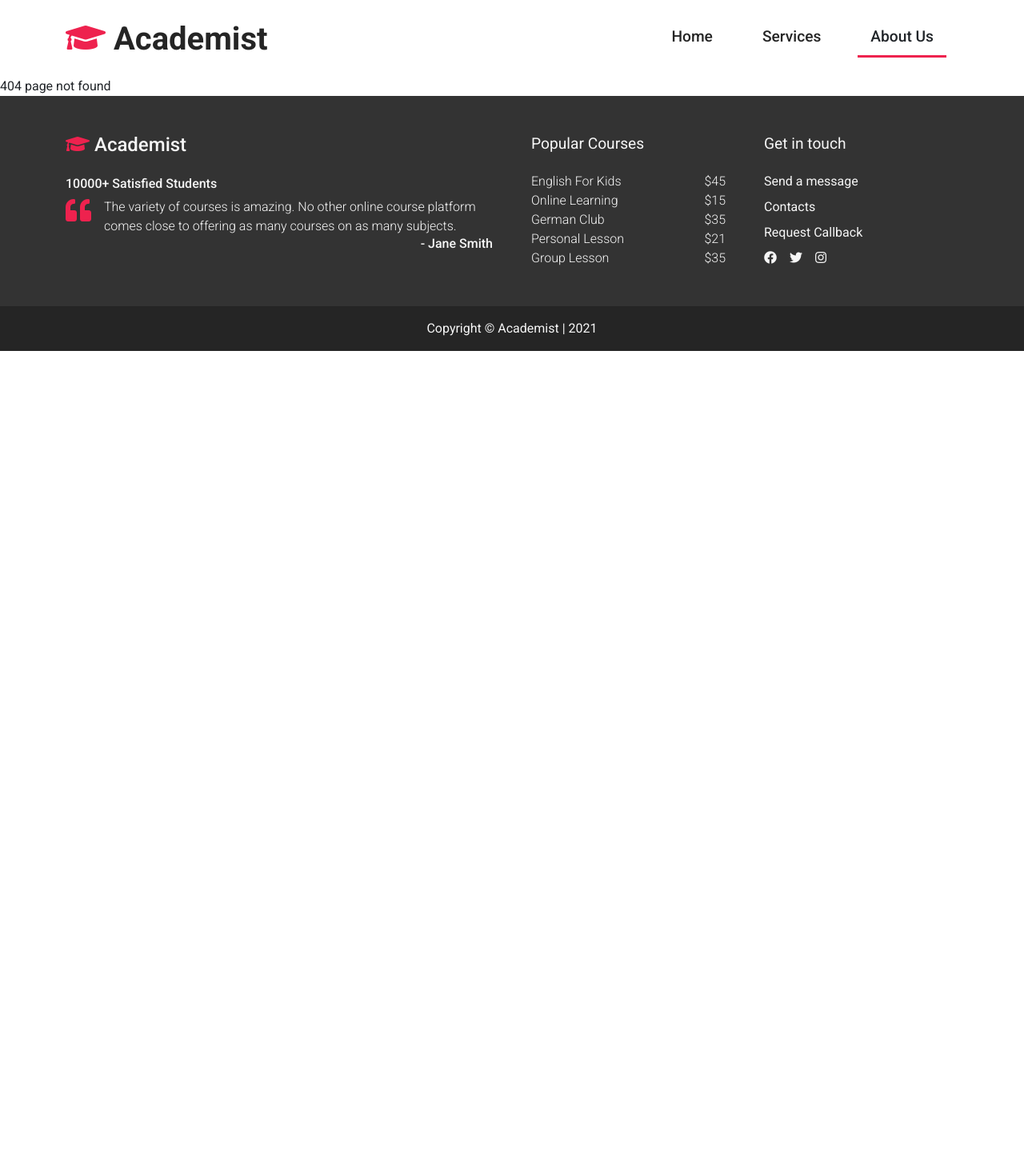
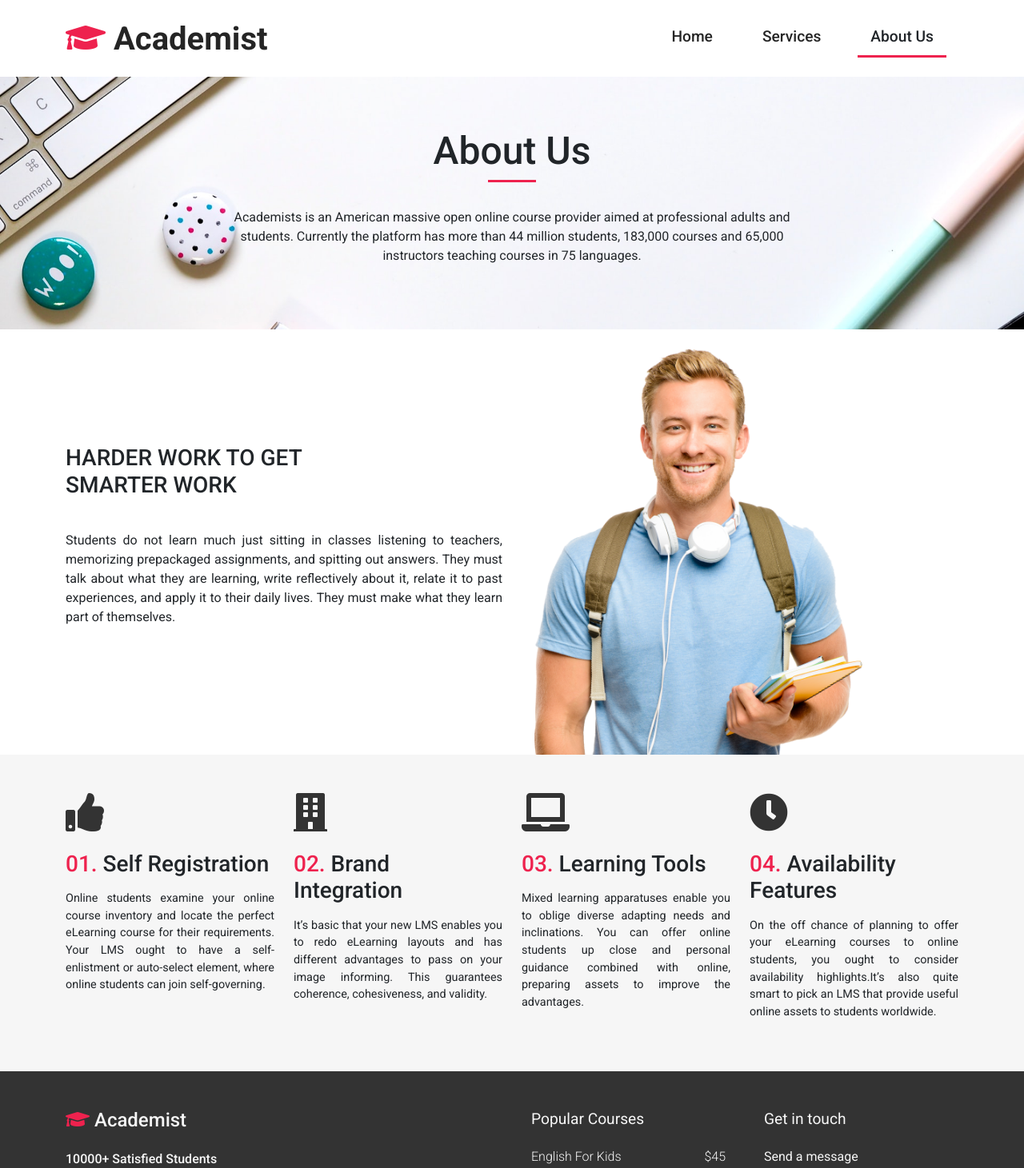
Before and after one commit to TasnimulHasan007/academist, a React (Create React App) app: page /about in a window 1280 px wide. Shown: the top 1461 px of the page at 80% size. Before the commit the page ends 800 px from the top, so only its background shows below. Built offline with nearby package versions, Linux system fonts and the light colour scheme.

Commit message:
about added

```diff
--- a/src/App.jsx
+++ b/src/App.jsx
@@ -7,6 +7,7 @@ import Footer from "./components/Footer/Footer"
 import Services from "./components/Services/Services"
 import "./App.css"
 import { useEffect, useState } from "react"
+import About from "./components/About/About"
 
 function App() {
   // state
@@ -30,11 +31,15 @@ function App() {
             <Home courses={courses}></Home>
           </Route>
           <Route exact path="/">
-            <Home></Home>
+            <Home courses={courses}></Home>
           </Route>
           {/* services */}
           <Route path="/services">
             <Services courses={courses}></Services>
+          </Route>
+          {/* about */}
+          <Route path="/about">
+            <About></About>
           </Route>
           {/* 404 */}
           <Route exact path="*">
--- /dev/null
+++ b/src/components/About/About.css
@@ -0,0 +1,56 @@
+/* banner top */
+.banner-top {
+  background: url("./img/banner.jpg") no-repeat center center/cover;
+  padding: 4rem;
+  text-align: center;
+}
+
+.banner-top h1 {
+  font-size: 3rem;
+}
+
+.banner-top .title .underline {
+  margin-bottom: 2rem;
+}
+
+.banner-top p {
+  max-width: 700px;
+  margin-inline: auto;
+}
+
+/* banner-middle */
+.banner-middle h3 {
+  text-transform: uppercase;
+}
+
+.banner-middle p {
+  padding-top: 2rem;
+  text-align: justify;
+}
+
+/* features */
+.features {
+  background: var(--text-light);
+  padding-block: 3rem;
+}
+
+.features .highlight {
+  color: var(--primary-color);
+}
+
+.features p {
+  padding-top: 0.5rem;
+  text-align: justify;
+  font-size: 0.9rem;
+}
+
+.features i {
+  display: block;
+  padding-bottom: 1.5rem;
+  color: var(--primary-text);
+  transition: 0.3s ease;
+}
+
+.feature:hover i {
+  transform: translateY(-10px);
+}
--- /dev/null
+++ b/src/components/About/About.jsx
@@ -0,0 +1,104 @@
+import React from "react"
+import { Container, Row, Col } from "react-bootstrap"
+import "./About.css"
+import aboutImg from "./img/about.png"
+
+const About = () => {
+  return (
+    <div>
+      {/* banner top */}
+      <div className="banner-top">
+        <Container>
+          <div className="title">
+            <h1>About Us</h1>
+            <div className="underline mx-auto"></div>
+          </div>
+          <p>
+            Academists is an American massive open online course provider aimed
+            at professional adults and students. Currently the platform has more
+            than 44 million students, 183,000 courses and 65,000 instructors
+            teaching courses in 75 languages.
+          </p>
+        </Container>
+      </div>
+      {/* banner middle */}
+      <Container>
+        <Row>
+          <Col md={6} className="banner-middle my-auto py-3">
+            <h3>
+              Harder work to get <br /> smarter work
+            </h3>
+            <p>
+              Students do not learn much just sitting in classes listening to
+              teachers, memorizing prepackaged assignments, and spitting out
+              answers. They must talk about what they are learning, write
+              reflectively about it, relate it to past experiences, and apply it
+              to their daily lives. They must make what they learn part of
+              themselves.
+            </p>
+          </Col>
+          <Col md={6}>
+            <img src={aboutImg} className="img-fluid w-75 mt-4 ms-3" alt="" />
+          </Col>
+        </Row>
+      </Container>
+      {/* features */}
+      <div className="features">
+        <Container>
+          <Row>
+            <Col className="feature" lg={3} md={2}>
+              <i className="fas fa-thumbs-up fa-3x"></i>
+              <h3>
+                <span className="highlight">01.</span> Self Registration
+              </h3>
+              <p>
+                Online students examine your online course inventory and locate
+                the perfect eLearning course for their requirements. Your LMS
+                ought to have a self-enlistment or auto-select element, where
+                online students can join self-governing.
+              </p>
+            </Col>
+            <Col className="feature" lg={3} md={2}>
+              <i className="fas fa-building fa-3x"></i>
+              <h3>
+                <span className="highlight">02.</span> Brand Integration
+              </h3>
+              <p>
+                It’s basic that your new LMS enables you to redo eLearning
+                layouts and has different advantages to pass on your image
+                informing. This guarantees coherence, cohesiveness, and
+                validity.
+              </p>
+            </Col>
+            <Col className="feature" lg={3} md={2}>
+              <i className="fas fa-laptop fa-3x"></i>
+              <h3>
+                <span className="highlight">03.</span> Learning Tools
+              </h3>
+              <p>
+                Mixed learning apparatuses enable you to oblige diverse adapting
+                needs and inclinations. You can offer online students up close
+                and personal guidance combined with online, preparing assets to
+                improve the advantages.
+              </p>
+            </Col>
+            <Col className="feature" lg={3} md={2}>
+              <i className="fas fa-clock fa-3x"></i>
+              <h3>
+                <span className="highlight">04.</span> Availability Features
+              </h3>
+              <p>
+                On the off chance of planning to offer your eLearning courses to
+                online students, you ought to consider availability
+                highlights.It’s also quite smart to pick an LMS that provide
+                useful online assets to students worldwide.
+              </p>
+            </Col>
+          </Row>
+        </Container>
+      </div>
+    </div>
+  )
+}
+
+export default About
--- a/src/components/FeaturedCourse/FeaturedCourse.js
+++ b/src/components/FeaturedCourse/FeaturedCourse.jsx
@@ -8,7 +8,7 @@ const FeaturedCourse = (props) => {
   // return
   return (
     <Col md={6}>
-      <div className="featured h-100">
+      <div className="featured h-100 d-flex flex-column justify-content-between">
         <img src={img} alt="" className="img-fluid" />
         <h3>{name}</h3>
         <span>Price: ${price}</span>
--- a/src/components/Home/Home.jsx
+++ b/src/components/Home/Home.jsx
@@ -10,6 +10,7 @@ const Home = (props) => {
   // return
   return (
     <div>
+      {/* hero */}
       <div className="hero">
         <Container>
           <Col md={6}>
@@ -25,6 +26,7 @@ const Home = (props) => {
           </Col>
         </Container>
       </div>
+      {/* featured services */}
       <Container>
         <Row className="my-5">
           <Col lg={6} md={12}>
@@ -43,6 +45,7 @@ const Home = (props) => {
               ))}
             </Row>
           </Col>
+          {/* free lesson */}
           <Col
             lg={6}
             md={12}
```
Also changed, not shown: src/components/About/img/about.png (added), src/components/About/img/banner.jpg (added).
